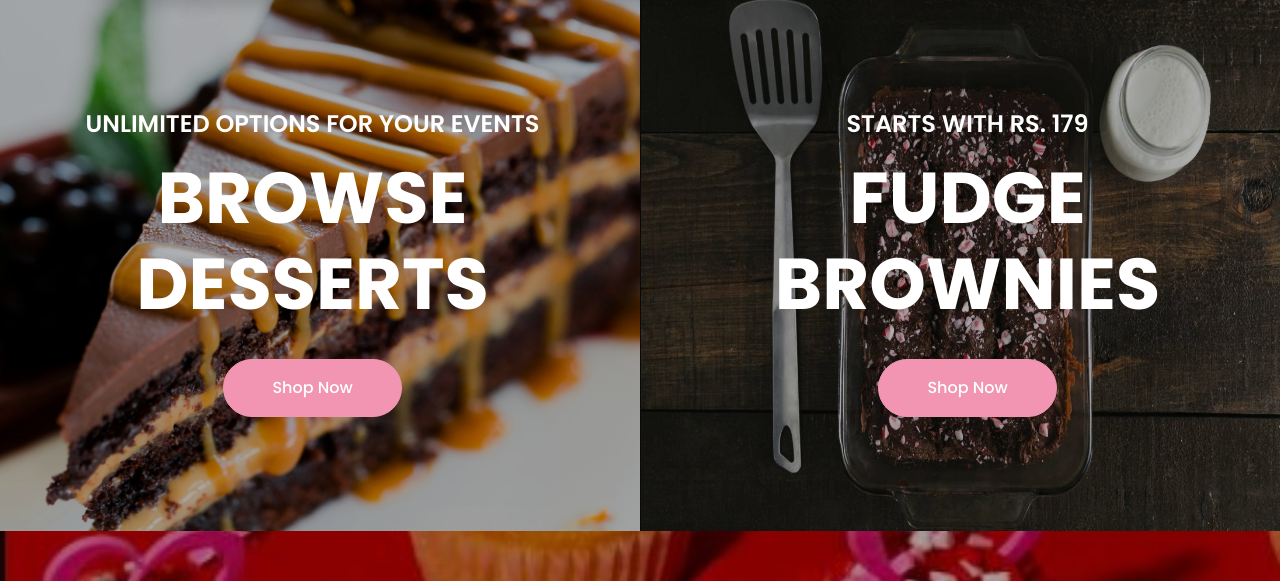
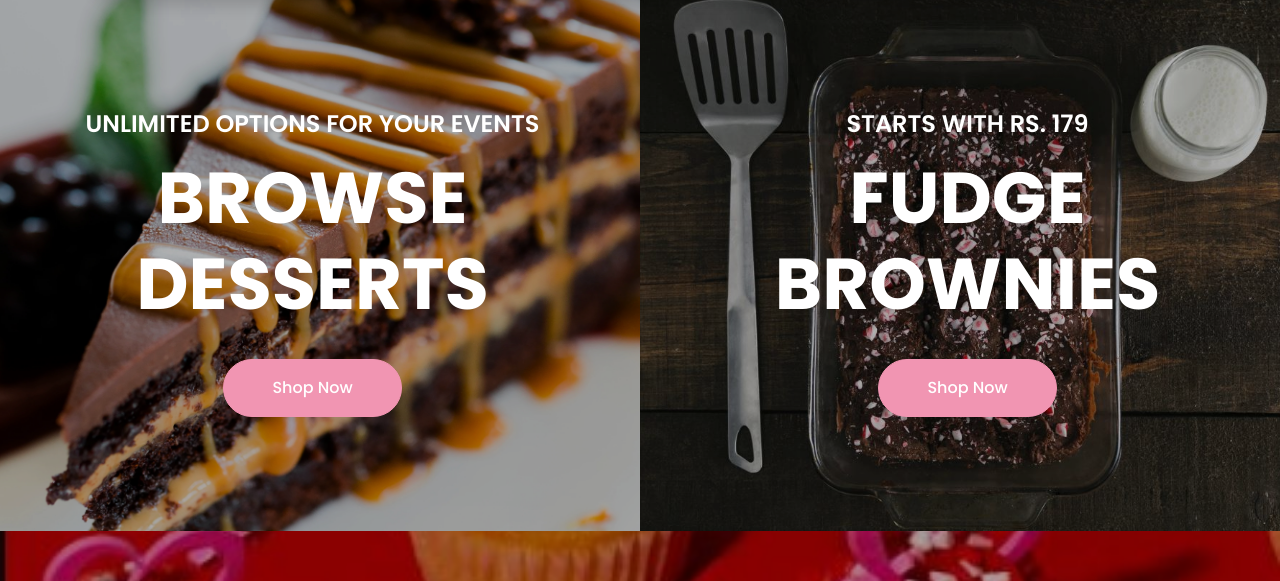
Before and after one commit to Farhan0874/cake, a plain HTML site: page index.html in a window 1280 px wide. Shown: the part 145-726 px from the top of the page. Drawn offline with nearby package versions, Linux system fonts and the light colour scheme; a script that the page names is missing.

Commit message:
Update index.html

```diff
--- a/index.html
+++ b/index.html
@@ -150,7 +150,7 @@
             <div class="col-md-6">
                 <div class="row">
                     <div class="carousel-item active">
-                        <img class="w-100" src="img/head-2.JPG" height="534px" alt="Image">
+                        <img class="w-100" src="img/head-2.JPG" style="object-fit: cover;" height="534px" alt="Image">
                         <div class="carousel-caption d-flex flex-column align-items-center justify-content-center">
                             <div class="p-3" style="max-width: 900px;">
                                 <h4 class="coli text-white text-uppercase mb-md-3 ">Starts with RS. 179</h4>
```
